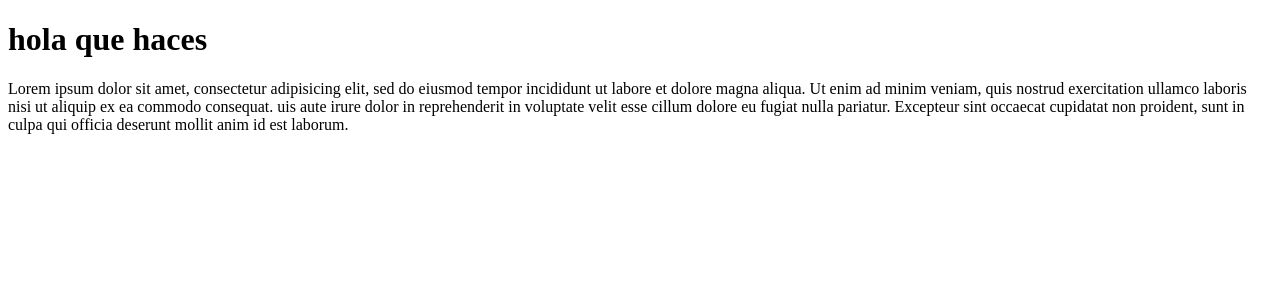
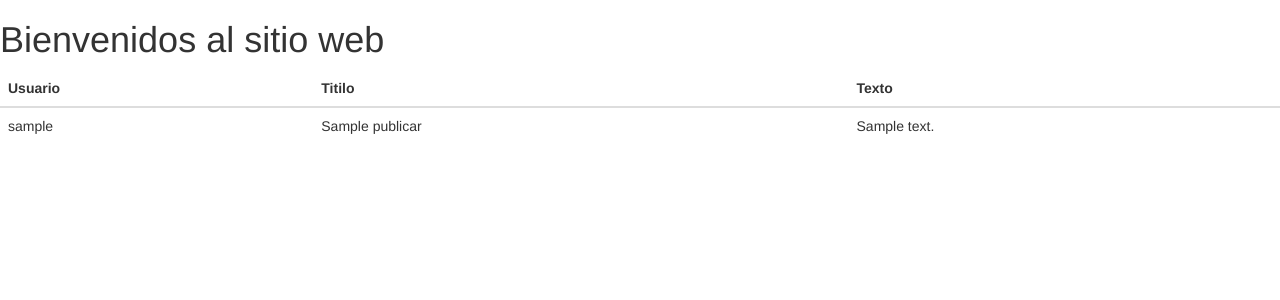
Before and after one commit to edxh92/django, a Django app: template blog/templates/blog/listar_publicacion.html in a window 1280 px wide. Shown: the top 300 px of the page. Run offline with Django 3.2, Linux system fonts and the light colour scheme; the template is opened without the code that fills it: values that come from a table or form of the project are taken from there, others are empty; tables that the repository leaves empty hold one stand-in row (values such as "Sample post"); some libraries are stand-ins or nearby versions.

Commit message:
SUbiendo los nuevos cambios

```diff
--- a/blog/templates/blog/listar_publicacion.html
+++ b/blog/templates/blog/listar_publicacion.html
@@ -5,14 +5,30 @@
   <meta name="viewport" content="width=device-width, initial-scale=1.0">
   <meta http-equiv="X-UA-Compatible" content="ie=edge">
   <title>Primera pagina de inicio</title>
+  <link rel="stylesheet" href="https://maxcdn.bootstrapcdn.com/bootstrap/3.3.7/css/bootstrap.min.css">
+  <script src="https://ajax.googleapis.com/ajax/libs/jquery/3.2.1/jquery.min.js"></script>
+  <script src="https://maxcdn.bootstrapcdn.com/bootstrap/3.3.7/js/bootstrap.min.js"></script>
 </head>
 <body>
-  <h1>hola que haces</h1>
-  <p>Lorem ipsum dolor sit amet, consectetur adipisicing elit,
-    sed do eiusmod tempor incididunt ut labore et dolore magna aliqua.
-    Ut enim ad minim veniam, quis nostrud exercitation ullamco laboris nisi ut aliquip ex ea commodo consequat.
-    uis aute irure dolor in reprehenderit in voluptate velit esse cillum dolore eu fugiat nulla pariatur.
-    Excepteur sint occaecat cupidatat non proident,
-    sunt in culpa qui officia deserunt mollit anim id est laborum.</p>
+  <h1>Bienvenidos al sitio web</h1>
+
+  <table class="table">
+     <thead>
+       <tr>
+         <th>Usuario</th>
+         <th>Titilo</th>
+         <th>Texto</th>
+       </tr>
+     </thead>
+     <tbody>
+    {% for post in publi %}
+       <tr>
+         <td>{{ post.autor }}</td>
+         <td> {{ post.titulo }}</td>
+         <td>{{ post.texto|linebreaksbr }}</td>
+       </tr>
+     {% endfor %}
+     </tbody>
+   </table>
 </body>
 </html>
```
Also changed, not shown: blog/views.py (+6 -1 lines).
